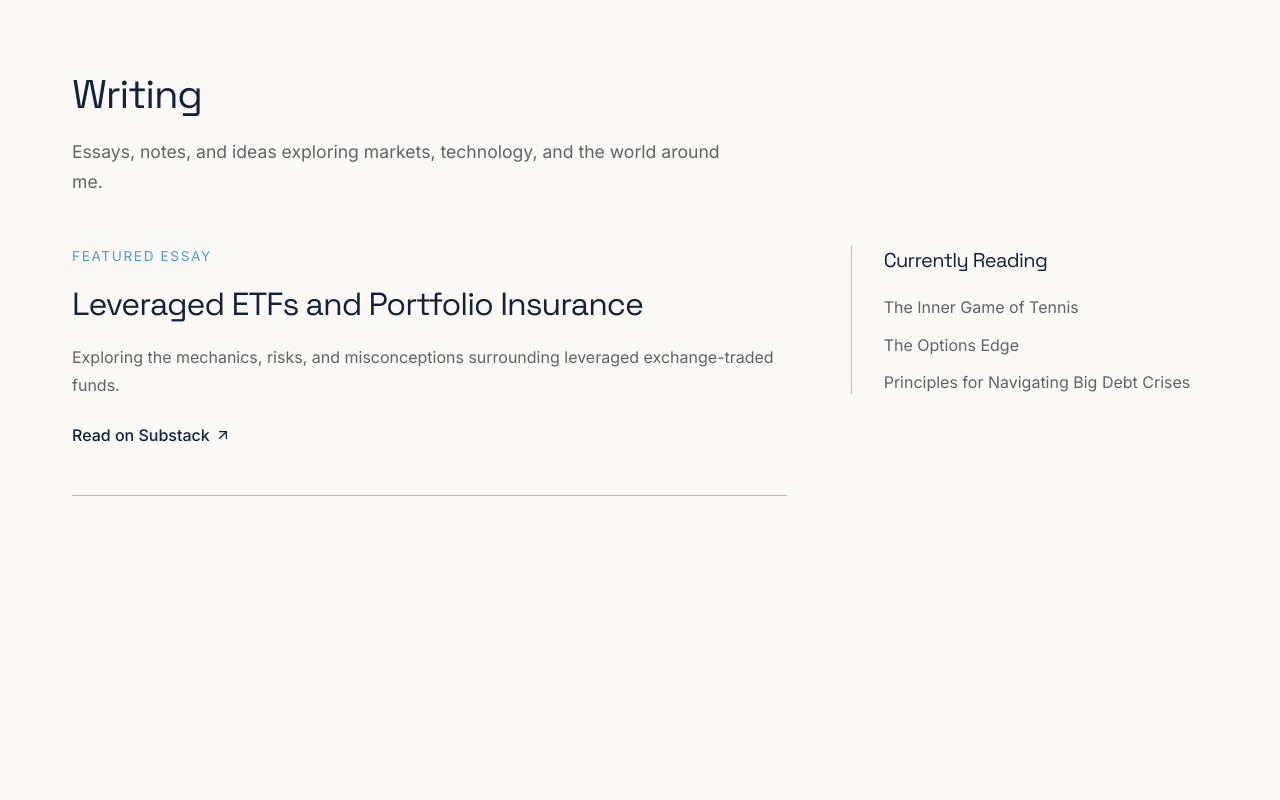
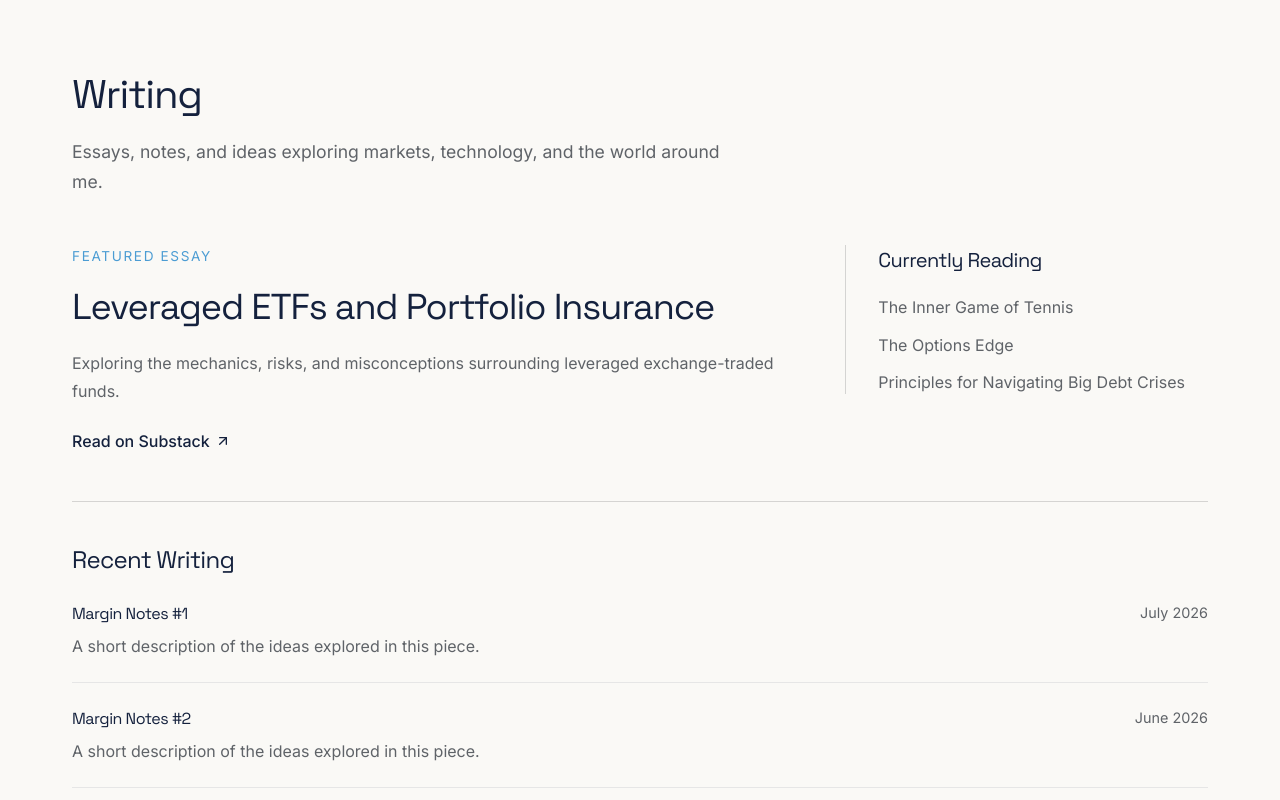
Before and after one commit to squilliam34/squilliam34.github.io, a React (Vite) app: page / in a window 1280 px wide. Shown: the part 1518-2318 px from the top of the page. Before the commit the page ends 2142 px from the top, so only its background shows below. Built offline with nearby package versions, Linux system fonts and the light colour scheme.

Commit message:
Add recent posts

```diff
--- /dev/null
+++ b/src/components/Writing/RecentPosts.jsx
@@ -0,0 +1,53 @@
+const posts = [
+    {
+        title: "Margin Notes #1",
+        date: "July 2026",
+        description:
+            "A short description of the ideas explored in this piece.",
+        link: "#",
+    },
+    {
+        title: "Margin Notes #2",
+        date: "June 2026",
+        description:
+            "A short description of the ideas explored in this piece.",
+        link: "#",
+    },
+];
+
+export default function RecentPosts() {
+    return (
+        <div className="recent-posts">
+
+            <h3>
+                Recent Writing
+            </h3>
+
+            <div>
+                {posts.map((post) => (
+                    <a
+                        key={post.title}
+                        href={post.link}
+                        className="post-row"
+                    >
+                        <div>
+                            <h4>
+                                {post.title}
+                            </h4>
+
+                            <p>
+                                {post.description}
+                            </p>
+                        </div>
+
+                        <span>
+                            {post.date}
+                        </span>
+
+                    </a>
+                ))}
+            </div>
+
+        </div>
+    );
+}
--- a/src/components/Writing/Writing.jsx
+++ b/src/components/Writing/Writing.jsx
@@ -1,5 +1,6 @@
 import FeaturedPost from "./FeaturedPost";
 import ReadingList from "./ReadingList";
+import RecentPosts from "./RecentPosts";
 
 export default function Writing() {
     return (
@@ -18,10 +19,14 @@ export default function Writing() {
             </div>
 
 
-            <div className="writing-grid">
-                <FeaturedPost />
-                <ReadingList />
+            <div className="writing-top">
+                <div className="writing-grid">
+                    <FeaturedPost />
+                    <ReadingList />
+                </div>
             </div>
+
+            <RecentPosts />
         </section>
     );
 }
--- a/src/index.css
+++ b/src/index.css
@@ -8,6 +8,7 @@
   --text-secondary: #5f6368;
   --accent: #4b9cd3;
   --border: #e6e6e6;
+  --divider: rgba(127,127,127,.3);
 }
 
 html.dark {
@@ -17,6 +18,7 @@ html.dark {
   --text-secondary: #b8b8b8;
   --accent: #7bafd4;
   --border: #343434;
+  --divider: rgba(255,255,255,.2);
 }
 
 /* Base styles */
@@ -268,10 +270,6 @@ html.dark .project-card:hover {
 
 .featured-post {
     max-width: none;
-
-    padding-bottom: 3rem;
-
-    border-bottom: 1px solid rgba(127,127,127,.50);
 }
 
 
@@ -289,7 +287,7 @@ html.dark .project-card:hover {
 
 
 .featured-post h3 {
-    font-size: 2rem;
+    font-size: 2.25rem;
 
     margin-bottom: 1rem;
 }
@@ -304,7 +302,7 @@ html.dark .project-card:hover {
 }
 
 .reading-list-container {
-    border-left: 1px solid rgba(127,127,127,.50);
+    border-left: 1px solid var(--divider);
 
     padding-left: 2rem;
 }
@@ -339,14 +337,69 @@ html.dark .project-card:hover {
 
     grid-template-columns: 2fr 1fr;
 
-    gap: 4rem;
+    gap: 3rem;
 
     align-items: start;
 }
 
 
 @media (max-width: 768px) {
-    .writing-grid {
-        grid-template-columns: 1fr;
+    .reading-list-container {
+        border-left: none;
+
+        border-top: 1px solid var(--divider);
+
+        padding-left: 0;
+
+        padding-top: 2rem;
     }
 }
+
+.writing-top {
+    padding-bottom: 3rem;
+
+    border-bottom: 1px solid var(--divider);
+}
+
+.recent-posts {
+    margin-top: 2.5rem;
+}
+
+.recent-posts h3 {
+    font-size: 1.5rem;
+}
+
+.post-row {
+    display: flex;
+    justify-content: space-between;
+    align-items: start;
+
+    padding: 1.5rem 0;
+
+    border-bottom: 1px solid var(--border);
+
+    text-decoration: none;
+
+    color: inherit;
+}
+
+
+.post-row h4 {
+    margin-bottom: .5rem;
+}
+
+
+.post-row p {
+    color: var(--text-secondary);
+
+    max-width: 600px;
+}
+
+
+.post-row span {
+    color: var(--text-secondary);
+
+    font-size: .9rem;
+
+    white-space: nowrap;
+}
```
